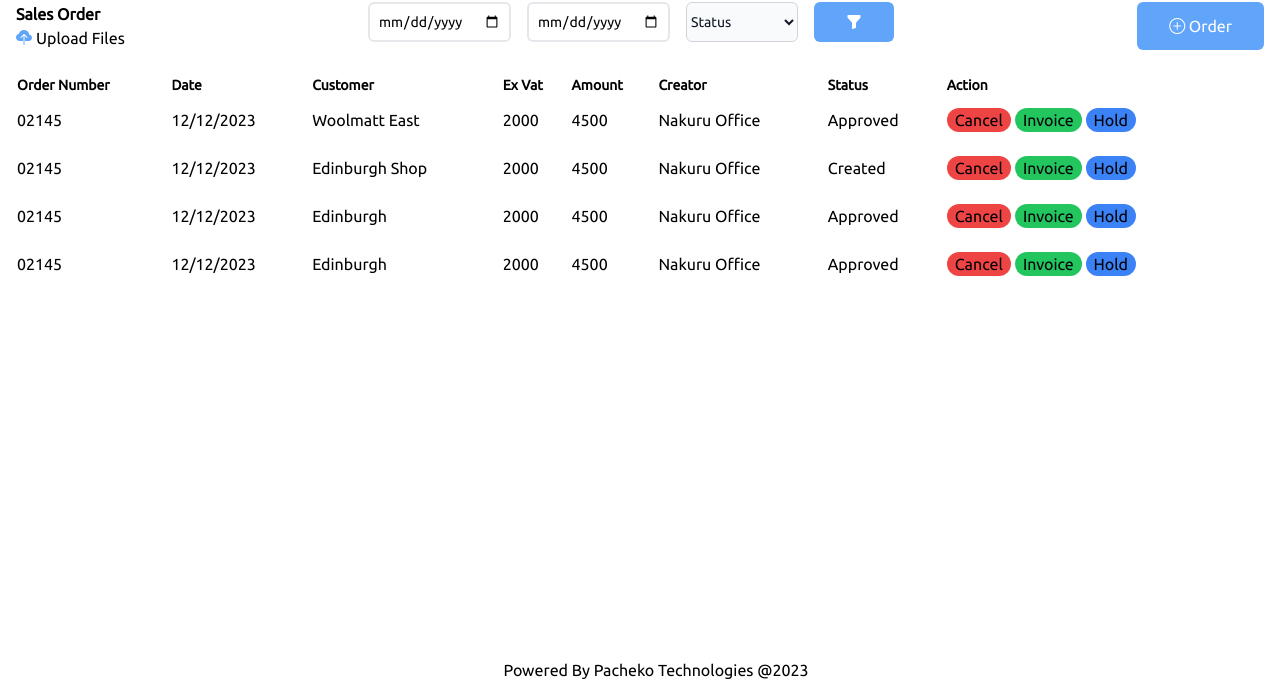
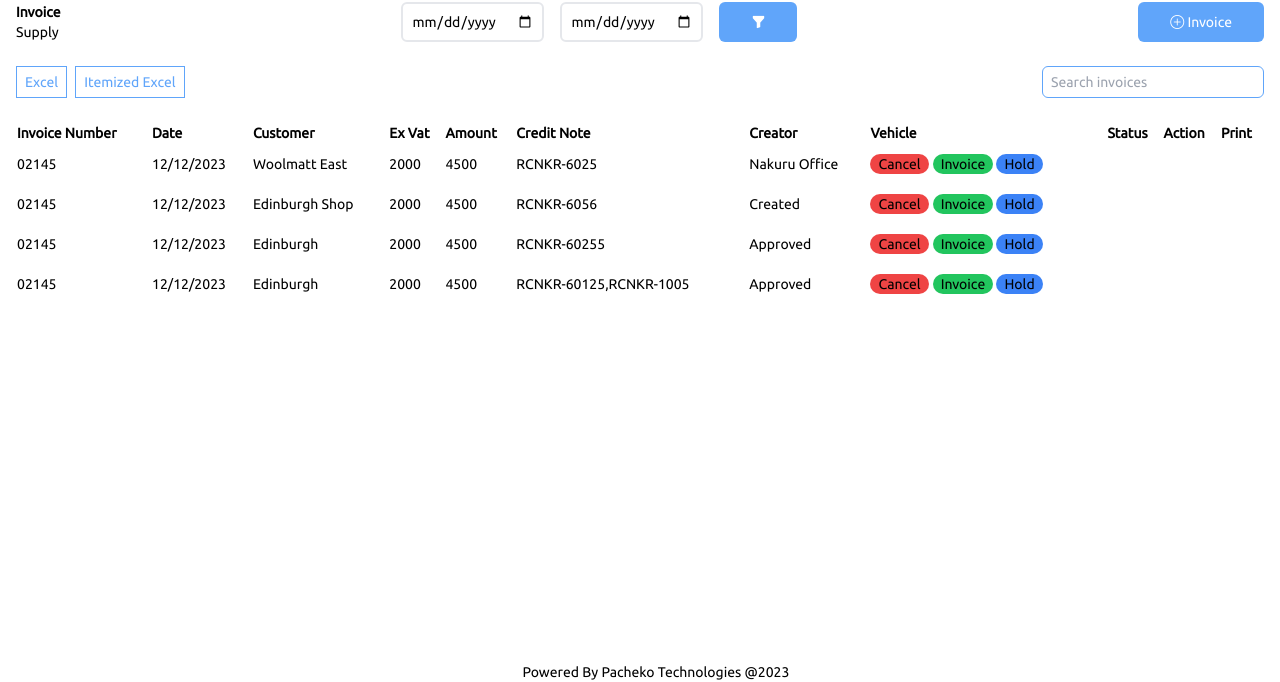
Before and after one commit to pachekox/100DaysOfJavascript, a plain HTML site: page invoice.html in a window 1280 px wide. Shown: the part 118-800 px from the top of the page. Drawn offline with nearby package versions, Linux system fonts and the light colour scheme.

Commit message:
change font size invoice.html

```diff
--- a/invoice.html
+++ b/invoice.html
@@ -4,7 +4,7 @@
 <head>
   <meta charset="utf-8">
   <meta name="viewport" content="width=device-width, initial-scale=1">
-  <title>Template to learn bootstrap</title>
+  <title>Sales Invoices</title>
   <link rel="preconnect" href="https://fonts.googleapis.com">
 <link rel="preconnect" href="https://fonts.gstatic.com" crossorigin>
 <link href="https://fonts.googleapis.com/css2?family=Ubuntu&display=swap" rel="stylesheet">
@@ -14,7 +14,7 @@
 
 </head>
 
-<body class="mx-4 mt-4 bg-red" style="overflow-x: hidden; font-family: 'Ubuntu', sans-serif;">
+<body class="mx-4 mt-4 bg-red text-sm" style="overflow-x: hidden; font-family: 'Ubuntu', sans-serif;">
   <!-- header navigation -->
   <div class="flex flex-row  justify-between ">
     <img src="image/logo-blue.png" alt="" srcset="" class="w-32">
@@ -31,8 +31,8 @@
 
 
     <div class="flex flex-row space-x-2 h-10">
-      <select id="countries" class="bg-gray-50 border border-gray-300 text-gray-900 text-sm rounded-md bg-blue-400">
-        <option selected>Document No.</option>
+      <select id="countries" class="bg-gray-50 border border-gray-300 text-gray-900 text-sm rounded-md bg-blue-400 pl-2">
+        <option selected >Document No.</option>
         <option value="US">Credit Note</option>
         <option value="CA">Invoice No.</option>
         <option value="FR">Rockey Code</option>
@@ -40,7 +40,7 @@
       </select>
 
       <input type="text" name="" id="" placeholder="Document Number"
-        class="border border-slate-400 border-2 rounded rounded-md text-sm">
+        class="border border-slate-400 border-2 rounded rounded-md pl-2">
     </div>
 
     <img src="pngwing.com.png" alt="" class="w-8 h-8">
@@ -50,9 +50,9 @@
   <!-- sub heading -->
   <div class="flex justify-between mt-2 flex-row ">
     <div class="flex flex-col">
-      <h1 class="font-bold text-md">Sales Order</h1>
+      <h1 class="font-bold text-md">Invoice</h1>
       <div class="flex flex-row space-x-4">
-        <a href=""><i class="bi bi-cloud-upload-fill text-blue-400 mr-1"></i>Upload Files</a>
+        <a href="">Supply</a>
         <!-- <a href="">Order Stream</a> -->
         <!-- <a href="">Order Log</a> -->
       </div>
@@ -60,86 +60,86 @@
     <div class="flex flex-row space-x-4">
       <input type="date" name="" id="" placeholder="" class="border border-2 px-2 rounded-md text-sm h-10">
       <input type="date" name="" id="" placeholder="" class="border border-2 px-2 rounded-md text-sm h-10">
-      <select id="countries"
-        class="bg-gray-50 border border-gray-300 text-gray-900 text-sm rounded-md bg-blue-400 h-10">
-        <option selected>Status</option>
-        <option value="US">Created</option>
-        <option value="CA">Approved</option>
-        <option value="FR">Cancel</option>
-        <option value="DE">Onhold</option>
-        <option value="DE">Invoiced</option>
-        <option value="DE">Partial Invoice</option>
-      </select>
       <button class="bg-blue-400 rounded-md px-8 py-2 h-10 text-white hover:bg-white hover:text-blue-400"><span><i
             class="bi bi-funnel-fill"></i></span></button>
     </div>
 
     <button
       class="bg-blue-400 rounded-md px-8 py-2 text-white hover:text-blue-400 hover:bg-white hover:border hover:border-blue-400"><span><i
-          class="bi bi-plus-circle"></i></span> Order</button>
+          class="bi bi-plus-circle"></i></span> Invoice</button>
   </div>
 
+<div class="flex flex-row justify-between mt-6">
+    <div class="flex flex-row space-x-2">
+    <button class="border border-1 border-blue-400 text-blue-400 px-2">Excel</button>
+    <button class="border border-1 border-blue-400 text-blue-400 px-2">Itemized Excel</button>
+</div>
 
+<input type="search" name="" id="" placeholder="Search invoices" class="border border-blue-400 border-1 h-8 rounded rounded-md pl-2">
+</div>
   <!-- order table grid -->
-  <table id="examplSe" class="display mt-6 text-left pl-2" style="width:100%">
+  <table id="examplSe" class="display  text-left mt-6 pl-2 text-sm" style="width:100%">
     <thead class="text-sm">
       <tr>
-        <th>Order Number</th>
+        <th>Invoice Number</th>
         <th>Date</th>
         <th>Customer</th>
         <th>Ex Vat</th>
         <th>Amount</th>
+        <th>Credit Note</th>
         <th>Creator</th>
+        <th>Vehicle</th>
         <th>Status</th>
         <th>Action</th>
+        <th>Print</th>
       </tr>
       </tr>
     </thead>
     <tbody>
-      <tr class="h-12">
+      <tr class="h-10">
         <td>02145</td>
         <td>12/12/2023</td>
         <td>Woolmatt East</td>
         <td>2000</td>
         <td>4500</td>
+        <td>RCNKR-6025</td>
         <td>Nakuru Office</td>
-        <td>Approved</td>
         <td><button class="bg-red-500 mr-1 px-2  rounded-full">Cancel</button><button
             class="bg-green-500 px-2 rounded-full">Invoice</button> <button
             class="bg-blue-500 px-2 mr-1  rounded-full">Hold</button></td>
       </tr>
-      <tr class="h-12">
+      <tr class="h-10">
         <td>02145</td>
         <td>12/12/2023</td>
         <td>Edinburgh Shop</td>
         <td>2000</td>
         <td>4500</td>
-        <td>Nakuru Office</td>
+        <td>RCNKR-6056</td>
         <td>Created</td>
         <td><button class="bg-red-500 mr-1 px-2  rounded-full">Cancel</button><button
             class="bg-green-500 px-2 rounded-full">Invoice</button> <button
             class="bg-blue-500 px-2 mr-1  rounded-full">Hold</button></td>
       </tr>
 
-      <tr class="h-12">
+      <tr class="h-10">
         <td>02145</td>
         <td>12/12/2023</td>
         <td>Edinburgh</td>
         <td>2000</td>
         <td>4500</td>
-        <td>Nakuru Office</td>
+        <td>RCNKR-60255</td>
         <td>Approved</td>
         <td><button class="bg-red-500 mr-1 px-2  rounded-full">Cancel</button><button
             class="bg-green-500 px-2 rounded-full">Invoice</button> <button
             class="bg-blue-500 px-2 mr-1  rounded-full">Hold</button></td>
       </tr>
-      <tr class="h-12">
+      <tr class="h-10">
         <td>02145</td>
         <td>12/12/2023</td>
         <td>Edinburgh</td>
         <td>2000</td>
         <td>4500</td>
-        <td>Nakuru Office</td>
+        <td>RCNKR-60125,RCNKR-1005</td>
         <td>Approved</td>
         <td><button class="bg-red-500 mr-1 px-2  rounded-full">Cancel</button><button
             class="bg-green-500 px-2 rounded-full">Invoice</button> <button
@@ -154,12 +154,6 @@
     Pacheko Technologies @2023</footer>
 
 </body>
-<script>
 
-  orderTable = new DataTable('#example');
-  orderTable.DataTable({
-    paging: false
-  });
-</script>
 
 </html>
```
